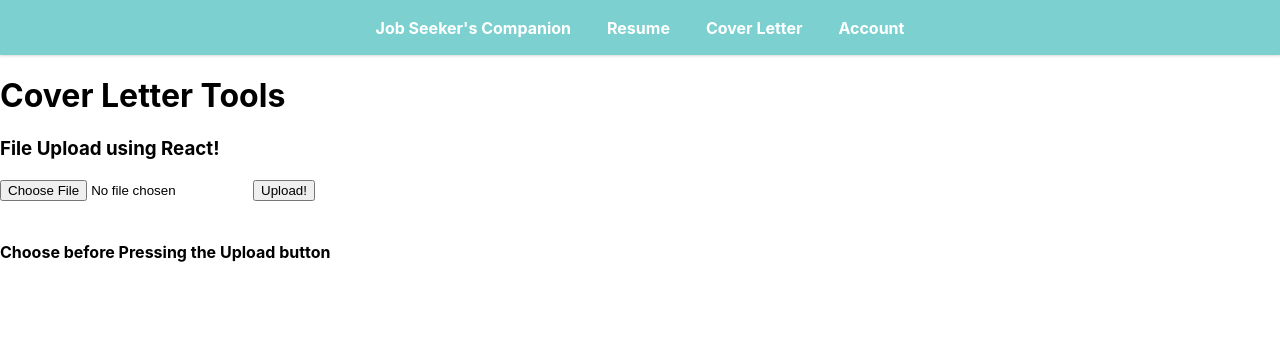
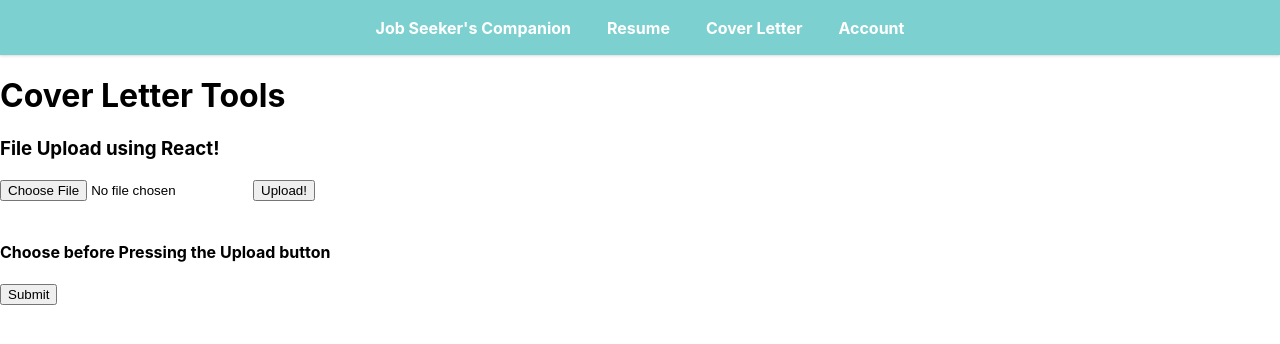
Before and after one commit to calvinbayaua/job-seeker-companion, a React (Vite) app in the folder client/: page /tools/coverletter in a window 1280 px wide. Shown: the top 344 px of the page. Built offline with nearby package versions, Linux system fonts and the light colour scheme.

Commit message:
Dynamically create form elements based on the returned bracketed fields from the backend and render them in the frontend

```diff
--- a/client/src/pages/CoverLetter.jsx
+++ b/client/src/pages/CoverLetter.jsx
@@ -4,6 +4,7 @@ import Header from "../components/Header";
 
 export default function CoverLetter() {
   const [selectedFile, setSelectedFile] = useState(null);
+  const [fields, setFields] = useState([]);
   const onFileChange = (event) => {
     setSelectedFile(event.target.files[0]);
   };
@@ -23,29 +24,44 @@ export default function CoverLetter() {
           },
         }
       );
-      console.log("Server Response:", response.data);
+      setFields(response.data.fields);
     } catch (error) {
       console.error("Error uploading file:", error);
     }
   };
-  const fileData = () => {
-    if (selectedFile) {
+
+  const handleSubmit = (event) => {
+    event.preventDefault();
+    console.log("Form submitted!");
+  };
+
+  // Convert to axios
+  const fieldForms = (
+    <form onSubmit={handleSubmit} method="POST">
+      {fields.map((field) => {
         return (
+          <div key={field}>
+            <label htmlFor={field}>{field}: </label>
+            <input id={field} name={field} type="text" />
+          </div>
+        );
+      })}
+      <button>Submit</button>
+    </form>
+  );
+
+  const fileData = selectedFile ? (
     <div>
       <h2>File Details:</h2>
       <p>File Name: {selectedFile.name}</p>
       <p>File Type: {selectedFile.type}</p>
     </div>
-      );
-    } else {
-      return (
+  ) : (
     <div>
       <br />
       <h4>Choose before Pressing the Upload button</h4>
     </div>
   );
-    }
-  };
 
   return (
     <div>
@@ -56,7 +72,8 @@ export default function CoverLetter() {
         <input type="file" onChange={onFileChange} />
         <button onClick={onFileUpload}>Upload!</button>
       </div>
-      {fileData()}
+      {fileData}
+      {fieldForms}
     </div>
   );
 }
```
Lines whose indentation alone changed are shown as unchanged.
